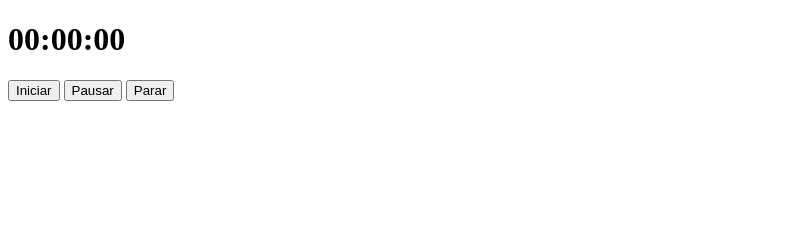
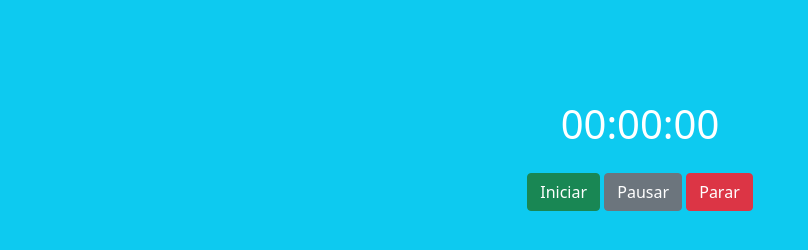
Before and after one commit to vhcamposq/cronometroSimples, a plain HTML site: page index.html in a window 1280 px wide. Shown: the whole page, without its empty margins (0-808 px from the left). Drawn offline with nearby package versions, Linux system fonts and the light colour scheme.

Commit message:
Aplicando estilo e finalizando

```diff
--- a/index.html
+++ b/index.html
@@ -7,12 +7,15 @@
     <title>Cronometro</title>
     <link rel="stylesheet" href="style.css">
     <script src="script.js"></script>
+    <link href="https://cdn.jsdelivr.net/npm/bootstrap@5.1.3/dist/css/bootstrap.min.css" rel="stylesheet" integrity="sha384-1BmE4kWBq78iYhFldvKuhfTAU6auU8tT94WrHftjDbrCEXSU1oBoqyl2QvZ6jIW3" crossorigin="anonymous">
 </head>
-<body>
-    <h1 id="contador">00:00:00</h1>
+<body class="bg-info">
+    <div class="container">
+    <h1 style = "color: white;" id="contador">00:00:00</h1>
 
-    <button onclick="iniciar()" >Iniciar</button>
-    <button onclick="pausar()" >Pausar</button>
-    <button onclick="parar()">Parar</button>
+    <button class="btn btn-success" onclick="iniciar()" >Iniciar</button>
+    <button class="btn btn-secondary" onclick="pausar()" >Pausar</button>
+    <button class="btn btn-danger" onclick="parar()">Parar</button>
+    </div>
 </body>
 </html>
--- a/style.css
+++ b/style.css
@@ -0,0 +1,7 @@
+.container{
+    text-align: center;
+    margin-top: 100px;
+}
+#contador{
+    margin-bottom: 25px;
+}
```
